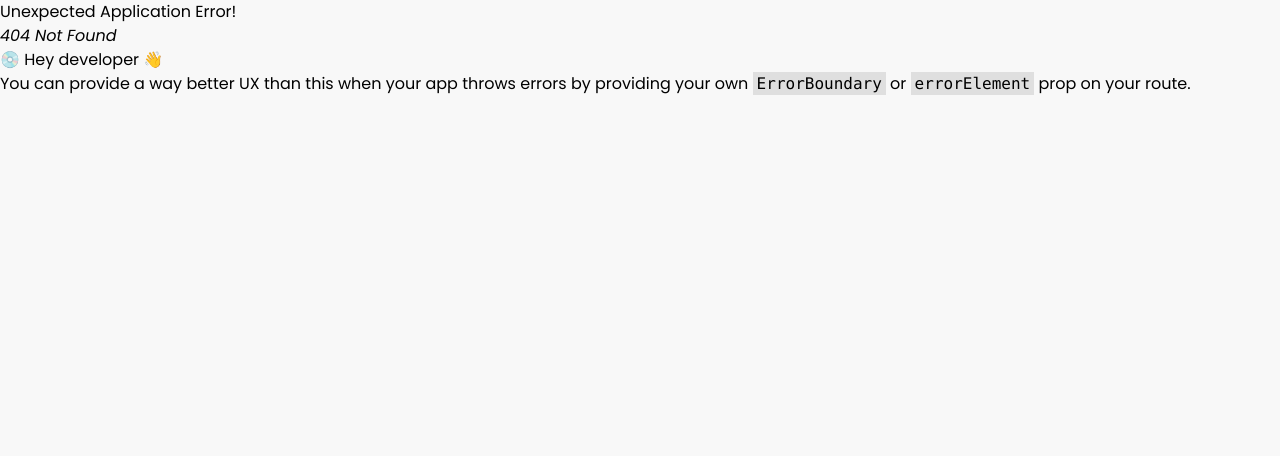
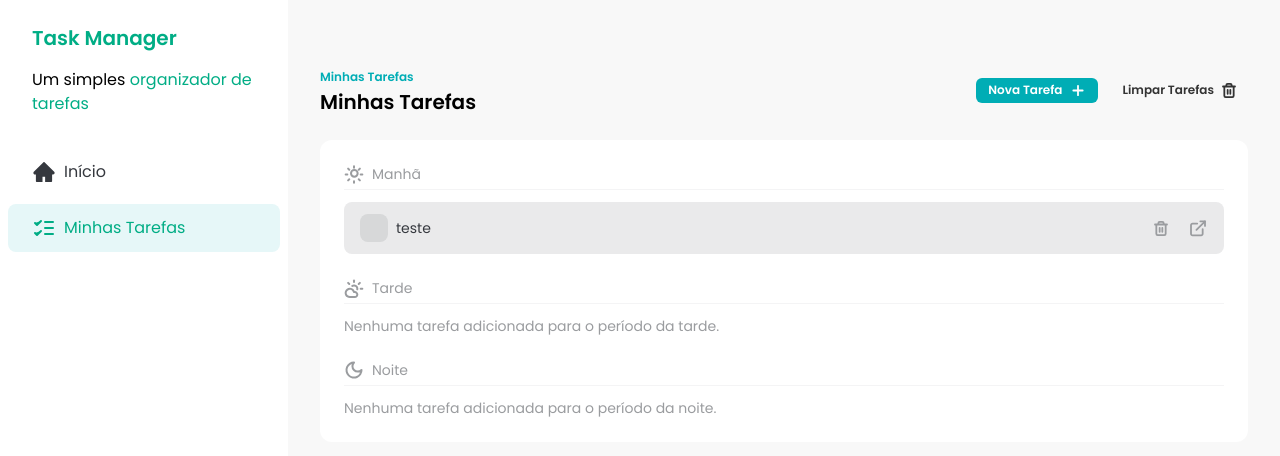
Before and after one commit to raphaelslima/Curso-FSC, a React (Vite) app in the folder REACT/Projeto tasks/task/: page /tasks in a window 1280 px wide. Before the commit this address had no page. Shown: the top 456 px of the page. Built offline with nearby package versions, Linux system fonts and the light colour scheme; data requests are answered from the project's data file.

Commit message:
pageHome

```diff
--- a/REACT/Projeto tasks/task/src/components/Sidebar.jsx
+++ b/REACT/Projeto tasks/task/src/components/Sidebar.jsx
@@ -4,7 +4,7 @@ import TextItem from '../assets/icons/tasks.svg?react';
 
 const Sidebar = () => {
   return (
-    <div className="h-screen w-72 bg-white">
+    <div className="h-screen w-72 min-w-72 bg-white">
       <div className="space-y-4 px-8 py-6">
         <h1 className="text-xl font-semibold text-[#00ad85]">Task Manager</h1>
         <p>
@@ -14,11 +14,11 @@ const Sidebar = () => {
       </div>
 
       <div className="flex flex-col gap-2 p-2">
-        <SidebarButton color="unselected">
+        <SidebarButton to={'/'}>
           <HomeIcon />
           Início
         </SidebarButton>
-        <SidebarButton color="selected">
+        <SidebarButton to={'/tasks'}>
           <TextItem />
           Minhas Tarefas
         </SidebarButton>
--- a/REACT/Projeto tasks/task/src/components/SidebarButton.jsx
+++ b/REACT/Projeto tasks/task/src/components/SidebarButton.jsx
@@ -1,8 +1,9 @@
 import { tv } from 'tailwind-variants';
 import PropTypes from 'prop-types';
+import { NavLink } from 'react-router-dom';
 
-const SidebarButton = ({ children, color }) => {
-  const sidebarButton = tv({
+const SidebarButton = ({ children, to }) => {
+  const sidebar = tv({
     base: 'flex items-center gap-2 rounded-lg px-6 py-3',
     variants: {
       color: {
@@ -16,9 +17,14 @@ const SidebarButton = ({ children, color }) => {
   });
 
   return (
-    <a href="#" className={sidebarButton({ color })}>
+    <NavLink
+      to={to}
+      className={({ isActive }) =>
+        sidebar({ color: isActive ? 'selected' : 'unselected' })
+      }
+    >
       {children}
-    </a>
+    </NavLink>
   );
 };
 
--- /dev/null
+++ b/REACT/Projeto tasks/task/src/pages/Home.jsx
@@ -0,0 +1,11 @@
+import Sidebar from '../components/Sidebar';
+
+const HomePage = () => {
+  return (
+    <div className="flex">
+      <Sidebar />
+    </div>
+  );
+};
+
+export default HomePage;
--- /dev/null
+++ b/REACT/Projeto tasks/task/src/pages/Tasks.jsx
@@ -0,0 +1,13 @@
+import Sidebar from '../components/Sidebar';
+import Tasks from '../components/Tasks';
+
+function TasksPage() {
+  return (
+    <div className="flex">
+      <Sidebar />
+      <Tasks />
+    </div>
+  );
+}
+
+export default TasksPage;
```
Also changed, not shown: REACT/Projeto tasks/task/src/main.jsx (+7 -2 lines).
